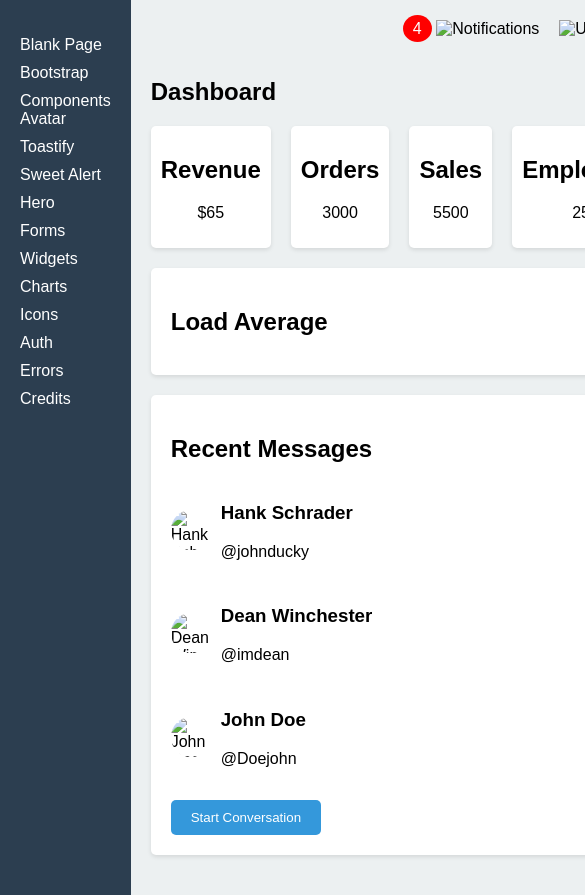
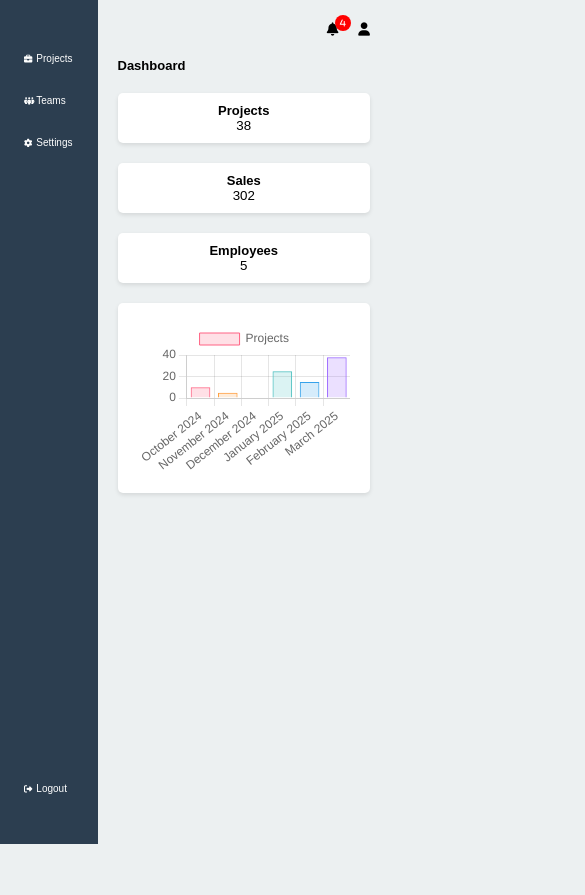
Before and after one commit to jorge-ryt/responsive-dashboard, a website: page index.html in a window 390 px wide. Shown: the top 895 px of the page, 585 px wide, since content can reach past the window. After the commit the page ends 844 px from the top, so only its background shows below. Drawn offline with nearby package versions, Linux system fonts and the light colour scheme.

Commit message:
Dashboard layout, media queries, and integrate chart.js

```diff
--- a/index.html
+++ b/index.html
@@ -18,96 +18,78 @@
         <link rel="manifest" href="/images/site.webmanifest">
         <link rel="icon" href="images/favicon.ico" type="image/x-icon">
         <link rel="stylesheet" href="styles.css">
+
+        <script defer src="https://kit.fontawesome.com/bbf23d2d56.js" crossorigin="anonymous"></script>
+        <script defer src="https://cdn.jsdelivr.net/npm/chart.js"></script>
+        <script defer src="./js/project-chart.js"></script>
     </head>
     <body>
-        <header>
-
-        </header>
         <aside class="sidebar">
             <nav>
-                <ul>
-                    <li><a href="#">Blank Page</a></li>
-                    <li><a href="#">Bootstrap</a></li>
-                    <li><a href="#">Components</a>
-                        <ul>
-                            <li><a href="#">Avatar</a></li>
-                            <li><a href="#">Toastify</a></li>
-                            <li><a href="#">Sweet Alert</a></li>
-                            <li><a href="#">Hero</a></li>
-                        </ul>
+                <ul class="options-wrapper">
+                    <article class="main-options">
+                        <li>
+                            <a href="#">
+                                <i class="fa-solid fa-briefcase icon"></i>
+                                <label>Projects</label>
+                            </a>
+                        </li>
+                        <li>
+                            <a href="#">
+                                <i class="fa-solid fa-people-group icon"></i>
+                                <label>Teams</label>
+                            </a>
+                        </li>
+                        <li>
+                            <a href="#">
+                                <i class="fa-solid fa-gear icon"></i>
+                                <label>Settings</label>
+                            </a>
+                        </li>
+                    </article>
+                    <li>
+                        <a>
+                            <i class="fa-solid fa-right-from-bracket icon"></i>
+                            <label>Logout</label>
+                        </a>
                     </li>
-                    <li><a href="#">Forms</a></li>
-                    <li><a href="#">Widgets</a></li>
-                    <li><a href="#">Charts</a></li>
-                    <li><a href="#">Icons</a></li>
-                    <li><a href="#">Auth</a></li>
-                    <li><a href="#">Errors</a></li>
-                    <li><a href="#">Credits</a></li>
                 </ul>
             </nav>
         </aside>
         <main class="content">
-            <header class="top-bar">
-                <div class="notifications">
-                    <span class="badge">4</span>
-                    <img src="notification-icon.png" alt="Notifications">
-                </div>
-                <div class="user-profile">
-                    <img src="profile-icon.png" alt="User Profile">
-                </div>
+            <header>
+                <header class="top-bar">
+                    <article class="notifications">
+                        <i class="fa-solid fa-bell notification-icon">
+                            <span class="badge">4</span>
+                        </i>
+                    </article>
+                    <article class="user-profile">
+                        <i class="fa-solid fa-user user-icon"></i>
+                    </article>
+                </header>
             </header>
             <section class="dashboard">
-                <h1>Dashboard</h1>
-                <div class="stats-grid">
-                    <article class="stat">
-                        <h2>Revenue</h2>
-                        <p>$65</p>
+                <h1 class="title">Dashboard</h1>
+                <section class="stats-grid">
+                    <article tabindex="0" class="stat">
+                        <h3>Projects</h3>
+                        <p>38</p>
                     </article>
-                    <article class="stat">
-                        <h2>Orders</h2>
-                        <p>3000</p>
+                    <article tabindex="0" class="stat">
+                        <h3>Sales</h3>
+                        <p>302</p>
                     </article>
-                    <article class="stat">
-                        <h2>Sales</h2>
-                        <p>5500</p>
+                    <article tabindex="0" class="stat">
+                        <h3>Employees</h3>
+                        <p>5</p>
                     </article>
-                    <article class="stat">
-                        <h2>Employees</h2>
-                        <p>256</p>
+                </section>
+                <section class="load-average">
+                    <article class="chart">
+                        <!-- Chart content goes here -->
+                         <canvas id="currentChart"></canvas>
                     </article>
-                </div>
-                <section class="load-average">
-                    <h2>Load Average</h2>
-                    <div class="chart">
-                        <!-- Chart content goes here -->
-                    </div>
-                </section>
-                <section class="recent-messages">
-                    <h2>Recent Messages</h2>
-                    <ul>
-                        <li>
-                            <img src="hank.png" alt="Hank Schrader">
-                            <div>
-                                <h3>Hank Schrader</h3>
-                                <p>@johnducky</p>
-                            </div>
-                        </li>
-                        <li>
-                            <img src="dean.png" alt="Dean Winchester">
-                            <div>
-                                <h3>Dean Winchester</h3>
-                                <p>@imdean</p>
-                            </div>
-                        </li>
-                        <li>
-                            <img src="john.png" alt="John Doe">
-                            <div>
-                                <h3>John Doe</h3>
-                                <p>@Doejohn</p>
-                            </div>
-                        </li>
-                    </ul>
-                    <button>Start Conversation</button>
                 </section>
             </section>
         </main>
--- /dev/null
+++ b/js/project-chart.js
@@ -0,0 +1,57 @@
+document.addEventListener('DOMContentLoaded', () => {
+    initChart();
+});
+
+function initChart() {
+    const chart = document.getElementById("currentChart")?.getContext('2d');
+    if (!chart) return;
+
+    new Chart(chart, {
+        type: 'bar',
+        data: getChartData(),
+        options: getChartOptions(),
+    })
+};
+
+function getChartData() {
+    const labels = ['October 2024', 'November 2024', 'December 2024', 'January 2025', 'February 2025', 'March 2025'];
+    const data = {
+        labels: labels,
+        datasets: [{
+            label: 'Projects',
+            data: [10, 5, 0, 25, 15, 38],
+            backgroundColor: [
+            'rgba(255, 99, 132, 0.2)',
+            'rgba(255, 159, 64, 0.2)',
+            'rgba(255, 205, 86, 0.2)',
+            'rgba(75, 192, 192, 0.2)',
+            'rgba(54, 162, 235, 0.2)',
+            'rgba(153, 102, 255, 0.2)',
+            'rgba(201, 203, 207, 0.2)'
+            ],
+            borderColor: [
+            'rgb(255, 99, 132)',
+            'rgb(255, 159, 64)',
+            'rgb(255, 205, 86)',
+            'rgb(75, 192, 192)',
+            'rgb(54, 162, 235)',
+            'rgb(153, 102, 255)',
+            'rgb(201, 203, 207)'
+            ],
+            borderWidth: 1
+        }]
+    };
+    return data;
+}
+
+function getChartOptions() {
+    return {
+        responsive: true,
+        maintainAspectRatio: false,
+        scales: {
+          y: {
+            beginAtZero: true
+          }
+        }
+    };
+}
--- /dev/null
+++ b/package.json
@@ -0,0 +1,5 @@
+{
+  "dependencies": {
+    "chart.js": "^4.4.8"
+  }
+}
--- a/styles.css
+++ b/styles.css
@@ -1,54 +1,96 @@
+/* Global reset */
+
+* {
+    margin: 0;
+    padding: 0;
+    box-sizing: border-box;
+}
+
+html, body {
+    overflow-x: hidden;
+}
+
 body {
+    width: 100vw;
+    height: 100vh;
     display: flex;
     margin: 0;
+    padding: 0;
     font-family: Arial, sans-serif;
     background-color: #ecf0f1;
 }
 
 .sidebar {
-    width: 250px;
+    width: 10vw;
+    min-width: 10vw;
     background-color: #2c3e50;
     color: white;
-    padding: 20px;
 }
 
 .sidebar nav ul {
     list-style: none;
-    padding: 0;
+    padding: 1.5rem;
 }
 
 .sidebar nav ul li {
-    margin-bottom: 10px;
+    margin: 1.5rem 0;
 }
 
 .sidebar nav ul li a {
     color: white;
     text-decoration: none;
+    font-size: 0.9rem;
+
+}
+
+.options-wrapper {
+    display: flex;
+    flex-direction: column;
+    height: 100vh;
+}
+
+.main-options {
+    flex: 1;
 }
 
 .content {
+    width: 90vw;
+    min-width: 90vw;
+    height: 100vh;
     flex: 1;
     display: flex;
     flex-direction: column;
-    padding: 20px;
+    padding: 1.25rem;
 }
 
 .top-bar {
     display: flex;
     justify-content: flex-end;
-    margin-bottom: 20px;
+    margin-bottom: 1.25rem;
     align-items: center;
 }
 
 .notifications, .user-profile {
-    margin-left: 20px;
+    margin-left: 1.25rem;
+}
+
+.notification-icon {
+    position: relative;
 }
 
 .badge {
+    display: flex;
+    justify-content: center;
+    align-items: center;
+    width: 1rem;
+    height: 1rem;
+    font-size: 0.5rem;
     background-color: red;
     color: white;
     border-radius: 50%;
-    padding: 5px 10px;
+    position: absolute;
+    top: -0.5rem;
+    left: 0.5rem;
 }
 
 .dashboard {
@@ -56,11 +98,15 @@ body {
     flex-direction: column;
 }
 
+.dashboard > h1 {
+    margin-bottom: 1.25rem;
+}
+
 .stats-grid {
     display: grid;
-    grid-template-columns: repeat(4, 1fr);
-    gap: 20px;
-    margin-bottom: 20px;
+    grid-template-columns: repeat(3, 1fr);
+    gap: 1.25rem;
+    margin-bottom: 1.25rem;
 }
 
 .stat {
@@ -69,39 +115,146 @@ body {
     box-shadow: 0 2px 4px rgba(0, 0, 0, 0.1);
     text-align: center;
     border-radius: 5px;
+    transition: transform 2s;
 }
 
-.load-average, .recent-messages {
+.stat:hover {
+    cursor: pointer;
+    -ms-transform: scale(1.1);
+    -webkit-transform: scale(1.1);
+    transform: scale(1.1);
+}
+
+.stat:focus {
+    cursor: pointer;
+    -ms-transform: scale(1.1);
+    -webkit-transform: scale(1.1);
+    transform: scale(1.1);
+    outline: none;
+    border: 2px solid #2c3e50;
+}
+
+.load-average {
     background: #fff;
-    padding: 20px;
+    padding: 1.25rem;
     box-shadow: 0 2px 4px rgba(0, 0, 0, 0.1);
     border-radius: 5px;
-    margin-bottom: 20px;
+    margin-bottom: 1.25rem;
 }
 
-.recent-messages ul {
-    list-style: none;
-    padding: 0;
+@media (max-width: 1024px) {
+    .sidebar {
+        min-width: 20vw;
+    }
+
+    .content {
+        min-width: 80vw;
+    }
+
+    .sidebar nav ul li a {
+        font-size: medium;
+
+    }
+    .icon {
+        width: 0.5rem;
+        margin-right: 1rem;
+    }
 }
 
-.recent-messages li {
-    display: flex;
-    align-items: center;
-    margin-bottom: 10px;
+@media (max-width: 800px) {
+    .sidebar {
+        min-width: 20vw;
+    }
+
+    .content {
+        min-width: 80vw;
+    }
+
+    .sidebar nav ul li a {
+        font-size: small;
+
+    }
+    .icon {
+        font-size: smaller;
+    }
 }
 
-.recent-messages img {
-    border-radius: 50%;
-    margin-right: 10px;
-    width: 40px;
-    height: 40px;
+@media (max-width: 600px) {
+    .sidebar {
+        min-width: 20vw;
+    }
+
+    .content {
+        min-width: 80vw;
+    }
+
+    .sidebar nav ul li a {
+        font-size: 0.625rem;
+
+    }
+    .icon {
+        width: 0.5rem;
+        margin-right: 0.8rem;
+    }
+
+    .dashboard > h1 {
+        font-size: medium;
+    }
+
+    .stat > h3 {
+        font-size: medium;
+    }
+
+    .stat > p {
+        font-size: small;
+    }
+
+    .notification-icon, .user-icon {
+        font-size: small;
+    }
 }
 
-.recent-messages button {
-    background-color: #3498db;
-    color: white;
-    border: none;
-    padding: 10px 20px;
-    border-radius: 5px;
-    cursor: pointer;
+@media (max-width: 450px) {
+    .sidebar {
+        min-width: 25vw;
+    }
+
+    .content {
+        min-width: 75vw;
+    }
+    .sidebar nav ul li a {
+        font-size: 0.625rem;
+
+    }
+    .icon {
+        width: 0.5rem;
+        margin-right: 0.5rem;
+    }
+
+    .dashboard > h1 {
+        font-size: small;
+    }
+
+    .stat > h3 {
+        font-size: small;
+    }
+
+    .stat > p {
+        font-size: smaller;
+    }
+
+    .notification-icon, .user-icon {
+        font-size: smaller;
+    }
+
+    .stats-grid {
+        grid-template-columns: repeat(1, 1fr);
+    }
 }
+
+@media (max-width: 400px) {
+    .icon {
+        width: 0.4rem;
+        margin-right: 0.2rem;
+    }
+}
```
Also changed, not shown: 2 other files.
